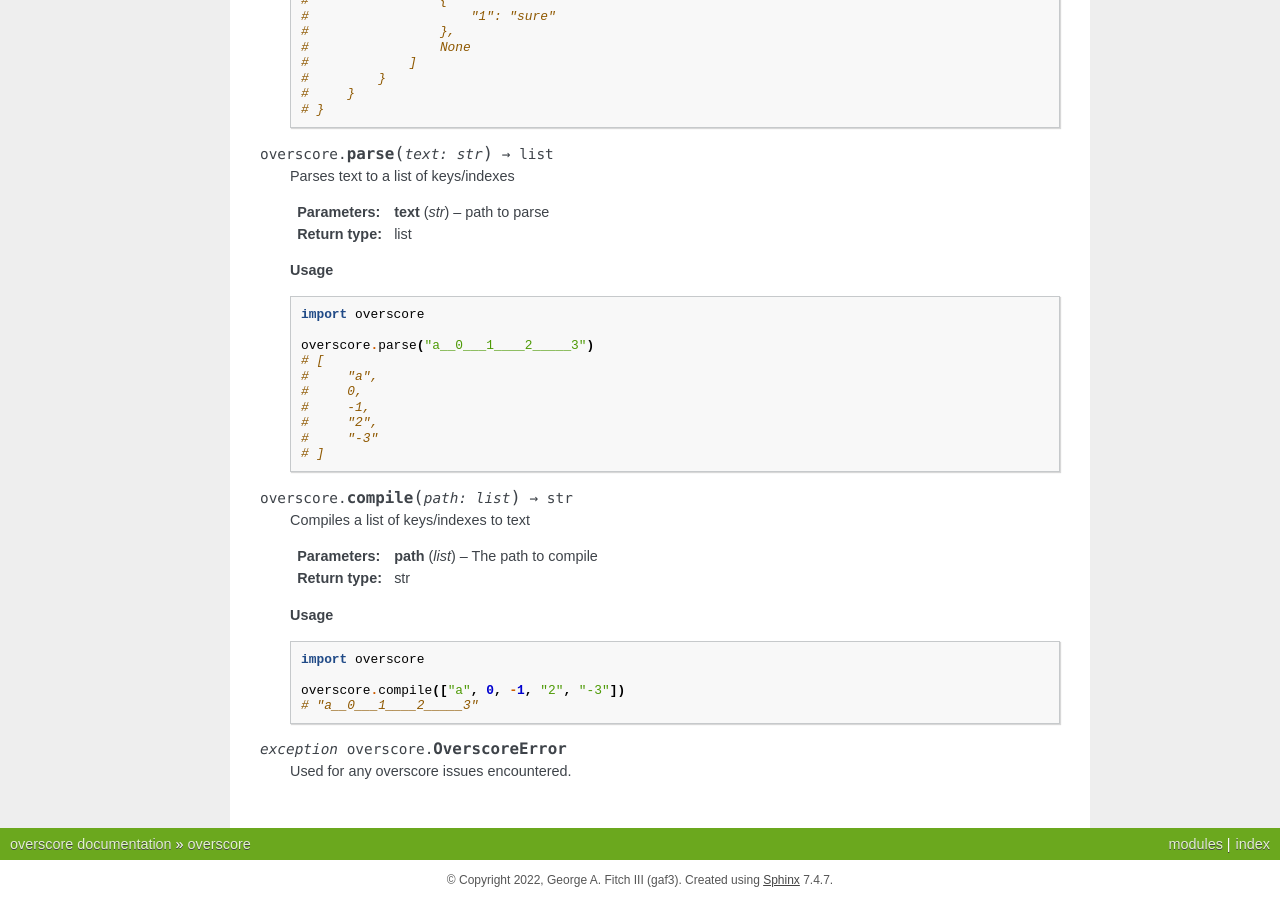
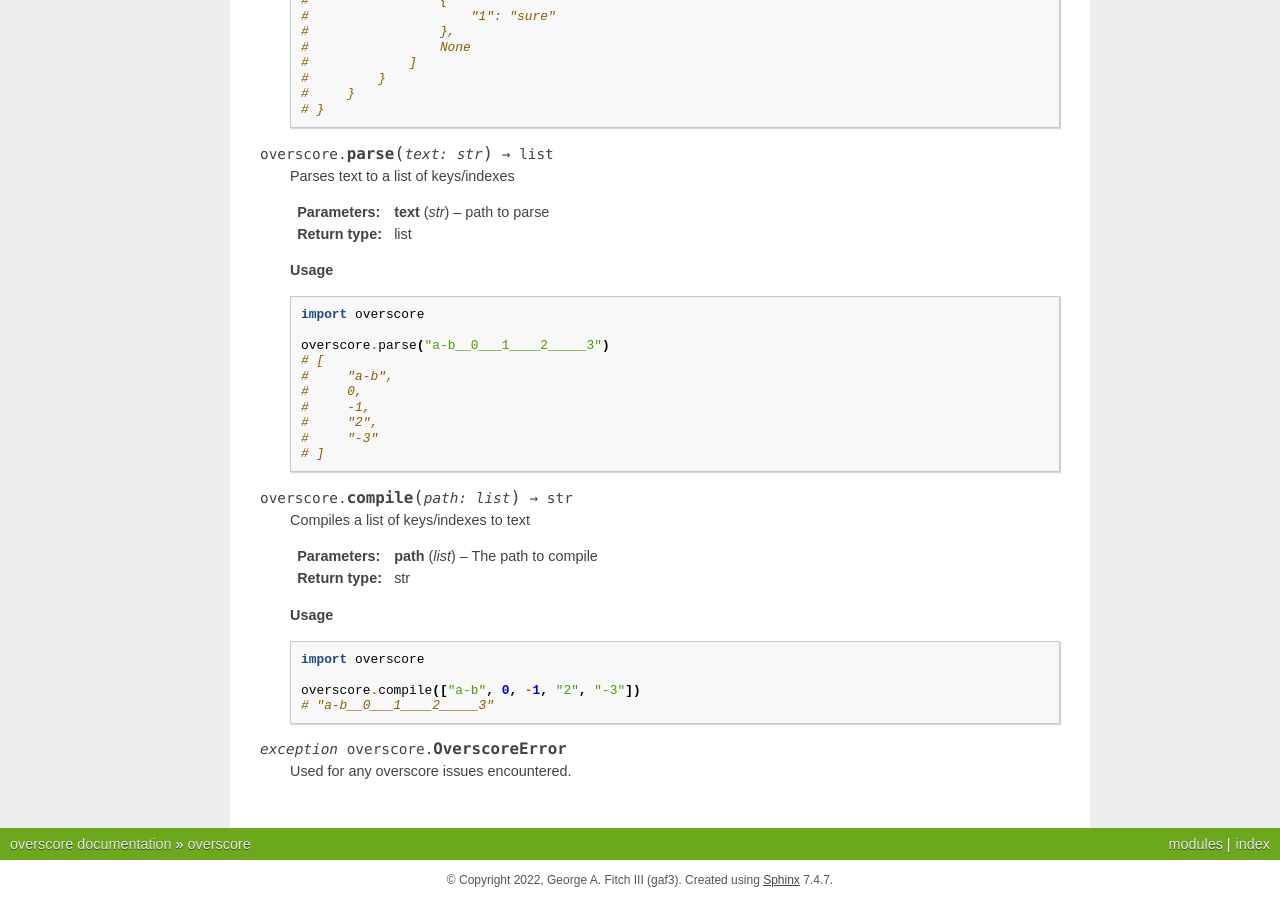
Before and after one commit to gaf3/overscore, a Sphinx documentation site: the page built from docs/source/index.rst, in a window 1280 px wide and 900 px high, scrolled down 2699 px. Built offline with Sphinx 7.4.7, drawn with Linux system fonts in a browser that asks for light colours; the version number could not be read and is left out.

Commit message:
Allowing dashses in names

```diff
--- a/docs/source/index.rst
+++ b/docs/source/index.rst
@@ -219,9 +219,9 @@ parse that place in the path.
 
         import overscore
 
-        overscore.parse("a__0___1____2_____3")
+        overscore.parse("a-b__0___1____2_____3")
         # [
-        #     "a",
+        #     "a-b",
         #     0,
         #     -1,
         #     "2",
@@ -242,8 +242,8 @@ parse that place in the path.
 
         import overscore
 
-        overscore.compile(["a", 0, -1, "2", "-3"])
-        # "a__0___1____2_____3"
+        overscore.compile(["a-b", 0, -1, "2", "-3"])
+        # "a-b__0___1____2_____3"
 
 .. exception:: OverscoreError
 
--- a/requirements.txt
+++ b/requirements.txt
@@ -1,4 +1,5 @@
-sphinxter==0.1.5
+MarkupSafe==2.1.5
+sphinxter==0.1.7
 ptvsd==4.3.2
 coverage==6.4.2
 pylint==2.14.5
```
Also changed, not shown: 3 other files.
